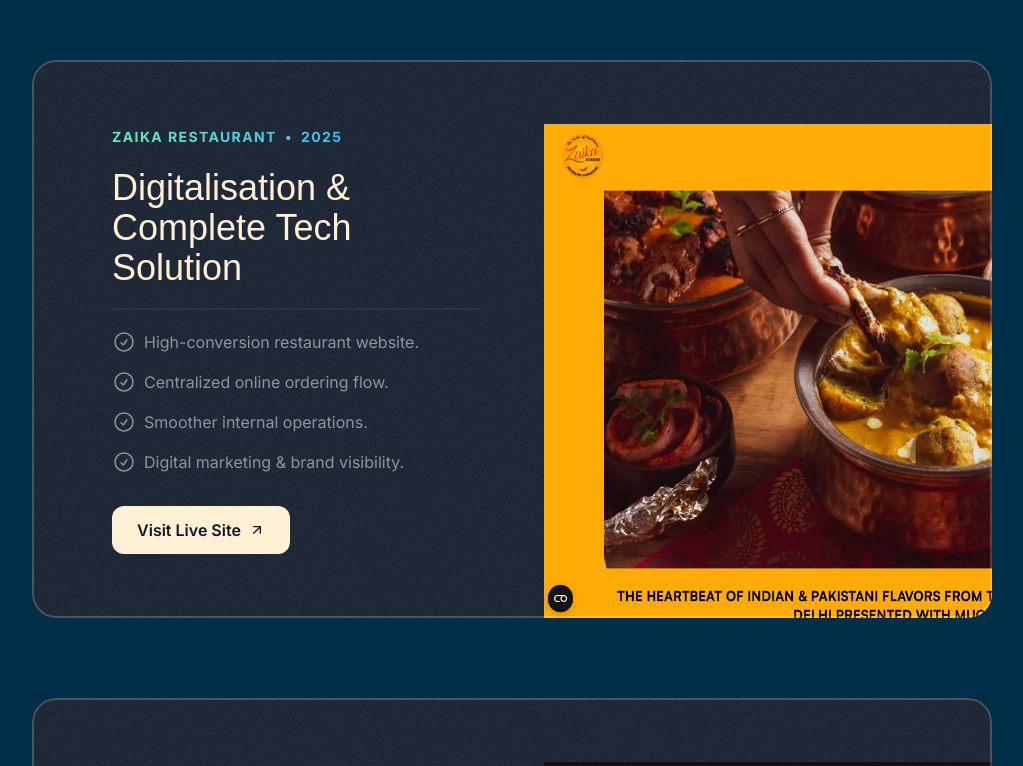
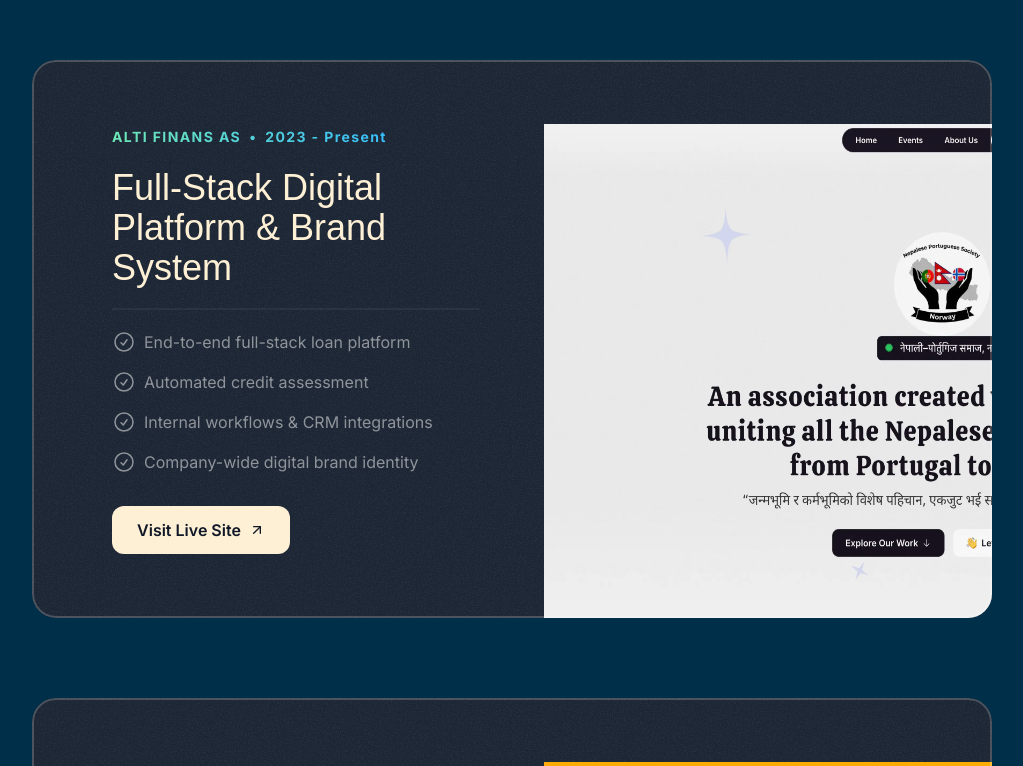
Before and after one commit to Kabins-WorkSpace/personal-portfolio-v1, a Next.js app: page / in a window 1280 px wide. Shown: the part 1900-2666 px from the top of the page, without its empty margins (128-1151 px from the left). Built offline with nearby package versions, Linux system fonts and the light colour scheme; a web font is replaced by a local one.

Commit message:
Add nepos landing page to the website.

```diff
--- a/src/sections/Projects.tsx
+++ b/src/sections/Projects.tsx
@@ -1,6 +1,7 @@
 "use client";
 import altiFinansLandingPage from "@/assets/images/alti-finans-hero-image-portfolio.webp";
 import zaikaLandingPage from "@/assets/images/zaika-hero-image-portfolio.webp";
+import neposLandingPage from "@/assets/images/nepos-landing-page.webp";
 import edomaeLandingPage from "@/assets/images/edomae-restuarant-portfolio.webp";
 import suburbiaLandingPage from "@/assets/images/suburbiaImage.webp";
 import coteRoyaleLandingPage from "@/assets/images/coteRoyaleImage.webp";
@@ -25,6 +26,19 @@ const portfolioProjects = [
     ],
     link: "https://altifinans.no",
     image: altiFinansLandingPage,
+  },
+  {
+    company: "Alti Finans AS",
+    year: "2023 - Present",
+    title: "Full-Stack Digital Platform & Brand System",
+    results: [
+      { title: "End-to-end full-stack loan platform" },
+      { title: "Automated credit assessment" },
+      { title: "Internal workflows & CRM integrations" },
+      { title: "Company-wide digital brand identity" },
+    ],
+    link: "https://altifinans.no",
+    image: neposLandingPage,
   },
   {
     company: "Zaika Restaurant",
```
Also changed, not shown: src/assets/images/nepos-landing-page.webp (added).
